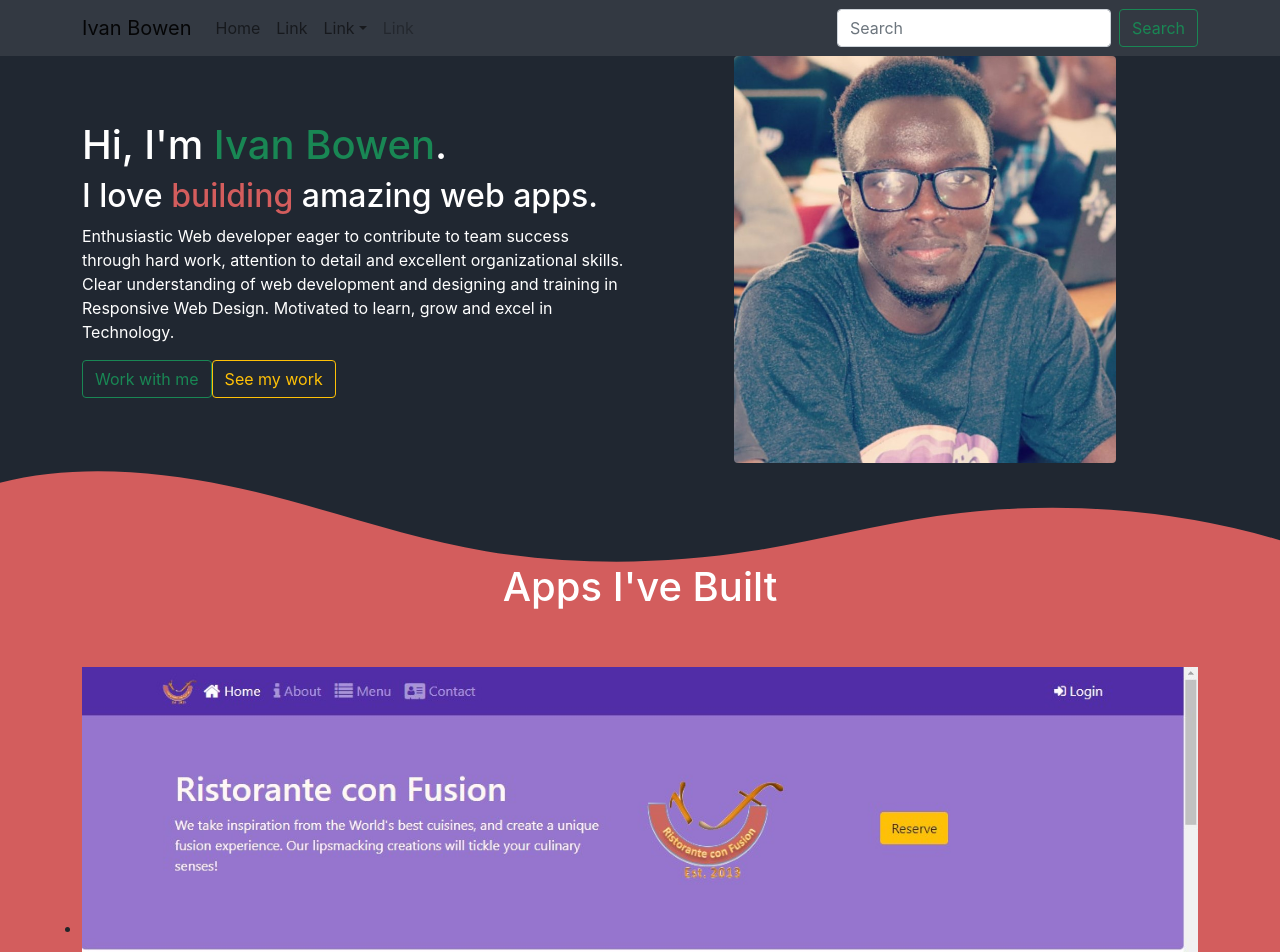
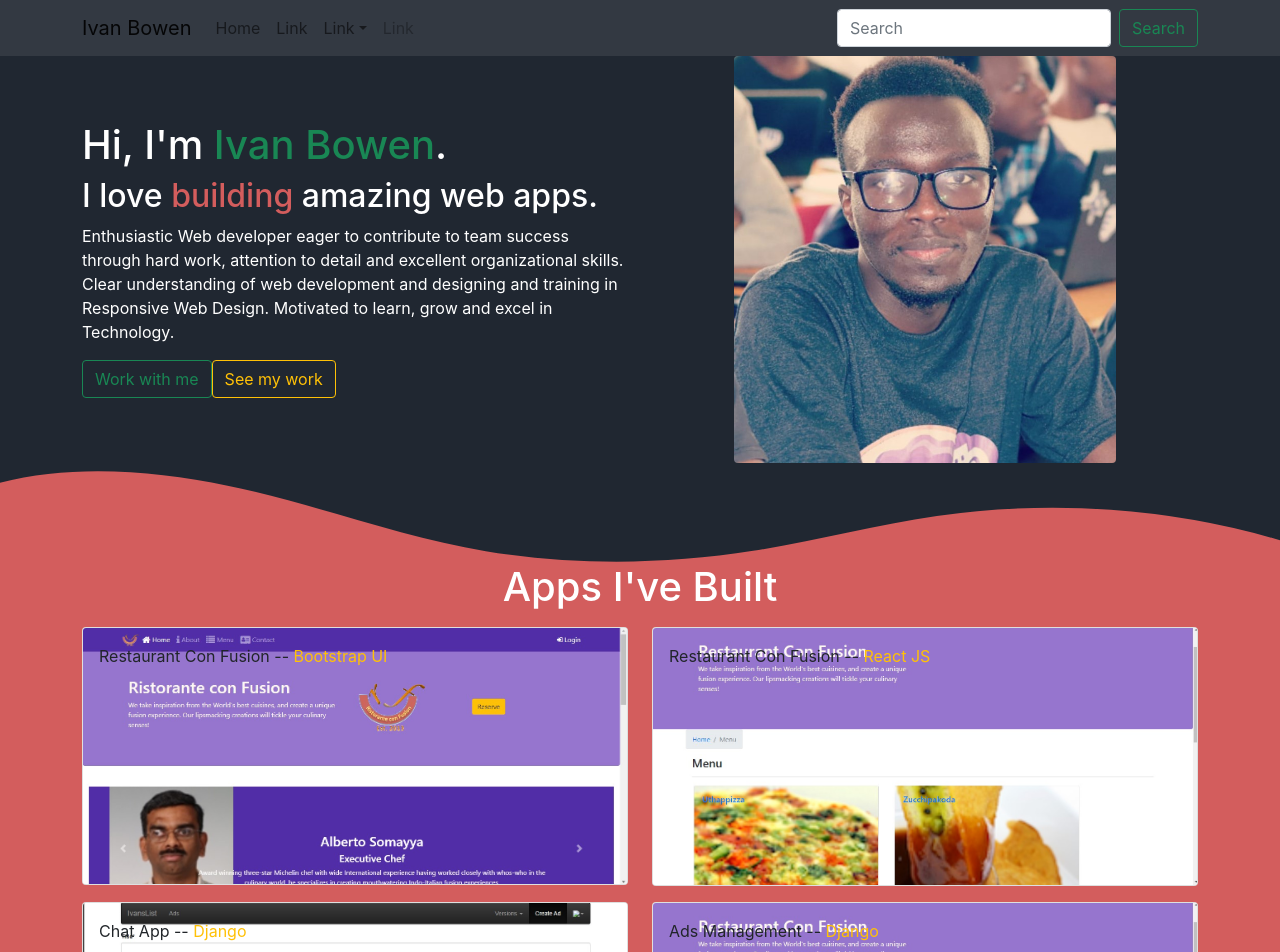
Before and after one commit to 874bowen/master-portfolio, a React (Create React App) app: page / in a window 1280 px wide. Shown: the top 952 px of the page. Built offline with nearby package versions, Linux system fonts and the light colour scheme.

Commit message:
using props(Projects) from parent and changing our Media to Card

```diff
--- a/src/components/ProjectComponent.js
+++ b/src/components/ProjectComponent.js
@@ -1,6 +1,6 @@
 import React, { Component } from "react";
-import { Media } from 'reactstrap';
-import { projects } from "../data";
+import { Media, Card, CardImg, CardImgOverlay, CardBody, CardText, CardTitle } from 'reactstrap';
+
 
 class Project extends Component {
 
@@ -9,57 +9,21 @@ class Project extends Component {
 
         // state stores properties inside this component
         this.state = {
-            projects : [
-                {
-                  id: 0,
-                  title:'Restaurant Con Fusion',
-                  subtitle: 'Bootstrap UI',
-                  image: './images/conF-bootstrap.jpg',
-                  category: 'frontend',
-                  link: "https://reactbootcamp.com",
-                  description:'A unique combination of Indian Uthappam (pancake) and Italian pizza, topped with Cerignola olives, ripe vine cherry tomatoes, Vidalia onion, Guntur chillies and Buffalo Paneer.'                        },
-               {
-                  id: 1,
-                  title:'Restaurant Con Fusion',
-                  subtitle: 'React JS',
-                  image: './images/react-conF.jpg',
-                  category: 'frontend',
-                  link: "https://reactbootcamp.com",
-                  description:'A unique combination of Indian Uthappam (pancake) and Italian pizza, topped with Cerignola olives, ripe vine cherry tomatoes, Vidalia onion, Guntur chillies and Buffalo Paneer.'                        },
-               {
-                  id: 2,
-                  title:'Chat App',
-                  subtitle: 'Django',
-                  image: './images/dj-ads.jpg',
-                  category: 'backend',
-                  link: "https://reactbootcamp.com",
-                  description:'A unique combination of Indian Uthappam (pancake) and Italian pizza, topped with Cerignola olives, ripe vine cherry tomatoes, Vidalia onion, Guntur chillies and Buffalo Paneer.'                        },
-               {
-                  id: 3,
-                  title:'Ads Management',
-                  subtitle: 'Django',
-                  image: './images/react-conF.jpg',
-                  category: 'backend',
-                  link: "https://reactbootcamp.com",
-                  description:'A unique combination of Indian Uthappam (pancake) and Italian pizza, topped with Cerignola olives, ripe vine cherry tomatoes, Vidalia onion, Guntur chillies and Buffalo Paneer.'
-                }
-            ]
         }
     }
 
     render(){
-        const project = this.state.projects.map((proj) =>{
+        const project = this.props.projects.map((proj) =>{
             return(
-                <div key={proj.id} className="col-12 mt-5">
-                    <Media tag="li">
-                        <Media left middle>
-                            <Media object width="100%" src={proj.image} alt={proj.subtitle}/>
-                        </Media>
-                        <Media body className="ml-5">
-                            <Media heading className="text-success">{proj.title} --<span className="text-warning"> {proj.subtitle} </span></Media>
-                            <p>{proj.description}</p>
-                        </Media>
-                    </Media>
+                <div key={proj.id} className="col-12 col-md-6 mt-2 mb-2">
+                    <Card tag="li">
+                        <CardImg width="100%" src={proj.image} alt={proj.subtitle}/>
+
+                        <CardImgOverlay>
+                            <CardTitle >{proj.title} --<span className="text-warning"> {proj.subtitle} </span></CardTitle>
+                            {/* <p>{proj.description}</p> */}
+                        </CardImgOverlay>
+                    </Card>
                 </div>
             );
         });
@@ -70,9 +34,7 @@ class Project extends Component {
                         <h1 className="text-center text-white">
                         Apps I've Built
                         </h1>
-                        <Media list>
-                            {project}
-                        </Media>
+                        {project}
                     </div>
                 </div>
                 <section class="proj-bcg">
--- /dev/null
+++ b/src/shared/projects.js
@@ -0,0 +1,202 @@
+export const PROJECTS = [
+    {
+      id: 0,
+      title:'Restaurant Con Fusion',
+      subtitle: 'Bootstrap UI',
+      image: './images/conF-bootstrap.jpg',
+      category: 'frontend',
+      link: "https://reactbootcamp.com",
+      description:'A unique combination of Indian Uthappam (pancake) and Italian pizza, topped with Cerignola olives, ripe vine cherry tomatoes, Vidalia onion, Guntur chillies and Buffalo Paneer.',
+      comment: [
+        {
+            id: 0,
+            dishId: 0,
+            rating: 5,
+            comment: "Imagine all the eatables, living in conFusion!",
+            author: "John Lemon",
+            date: "2012-10-16T17:57:28.556094Z"
+        },
+        {
+            id: 1,
+            dishId: 0,
+            rating: 4,
+            comment: "Sends anyone to heaven, I wish I could get my mother-in-law to eat it!",
+            author: "Paul McVites",
+            date: "2014-09-05T17:57:28.556094Z"
+        },
+        {
+            id: 2,
+            dishId: 0,
+            rating: 3,
+            comment: "Eat it, just eat it!",
+            author: "Michael Jaikishan",
+            date: "2015-02-13T17:57:28.556094Z"
+        },
+        {
+            id: 3,
+            dishId: 0,
+            rating: 4,
+            comment: "Ultimate, Reaching for the stars!",
+            author: "Ringo Starry",
+            date: "2013-12-02T17:57:28.556094Z"
+        },
+        {
+            id: 4,
+            dishId: 0,
+            rating: 2,
+            comment: "It's your birthday, we're gonna party!",
+            author: "25 Cent",
+            date: "2011-12-02T17:57:28.556094Z"
+        }]                   },
+   {
+      id: 1,
+      title:'Restaurant Con Fusion',
+      subtitle: 'React JS',
+      image: './images/react-conF.jpg',
+      category: 'frontend',
+      link: "https://reactbootcamp.com",
+      description:'A unique combination of Indian Uthappam (pancake) and Italian pizza, topped with Cerignola olives, ripe vine cherry tomatoes, Vidalia onion, Guntur chillies and Buffalo Paneer.',
+      comment: [
+      {
+        id: 5,
+        dishId: 1,
+        rating: 5,
+        comment: "Imagine all the eatables, living in conFusion!",
+        author: "John Lemon",
+        date: "2012-10-16T17:57:28.556094Z"
+    },
+    {
+        id: 6,
+        dishId: 1,
+        rating: 4,
+        comment: "Sends anyone to heaven, I wish I could get my mother-in-law to eat it!",
+        author: "Paul McVites",
+        date: "2014-09-05T17:57:28.556094Z"
+    },
+    {
+        id: 7,
+        dishId: 1,
+        rating: 3,
+        comment: "Eat it, just eat it!",
+        author: "Michael Jaikishan",
+        date: "2015-02-13T17:57:28.556094Z"
+    },
+    {
+        id: 8,
+        dishId: 1,
+        rating: 4,
+        comment: "Ultimate, Reaching for the stars!",
+        author: "Ringo Starry",
+        date: "2013-12-02T17:57:28.556094Z"
+    },
+    {
+        id: 9,
+        dishId: 1,
+        rating: 2,
+        comment: "It's your birthday, we're gonna party!",
+        author: "25 Cent",
+        date: "2011-12-02T17:57:28.556094Z"
+    }
+    ]},
+   {
+      id: 2,
+      title:'Chat App',
+      subtitle: 'Django',
+      image: './images/dj-ads.jpg',
+      category: 'backend',
+      link: "https://reactbootcamp.com",
+      description:'A unique combination of Indian Uthappam (pancake) and Italian pizza, topped with Cerignola olives, ripe vine cherry tomatoes, Vidalia onion, Guntur chillies and Buffalo Paneer.',
+      comment: [
+        {
+            id: 10,
+            dishId: 2,
+            rating: 5,
+            comment: "Imagine all the eatables, living in conFusion!",
+            author: "John Lemon",
+            date: "2012-10-16T17:57:28.556094Z"
+        },
+        {
+            id: 11,
+            dishId: 2,
+            rating: 4,
+            comment: "Sends anyone to heaven, I wish I could get my mother-in-law to eat it!",
+            author: "Paul McVites",
+            date: "2014-09-05T17:57:28.556094Z"
+        },
+        {
+            id: 12,
+            dishId: 2,
+            rating: 3,
+            comment: "Eat it, just eat it!",
+            author: "Michael Jaikishan",
+            date: "2015-02-13T17:57:28.556094Z"
+        },
+        {
+            id: 13,
+            dishId: 2,
+            rating: 4,
+            comment: "Ultimate, Reaching for the stars!",
+            author: "Ringo Starry",
+            date: "2013-12-02T17:57:28.556094Z"
+        },
+        {
+            id: 14,
+            dishId: 2,
+            rating: 2,
+            comment: "It's your birthday, we're gonna party!",
+            author: "25 Cent",
+            date: "2011-12-02T17:57:28.556094Z"
+        }
+      ]                         },
+   {
+      id: 3,
+      title:'Ads Management',
+      subtitle: 'Django',
+      image: './images/react-conF.jpg',
+      category: 'backend',
+      link: "https://reactbootcamp.com",
+      description:'A unique combination of Indian Uthappam (pancake) and Italian pizza, topped with Cerignola olives, ripe vine cherry tomatoes, Vidalia onion, Guntur chillies and Buffalo Paneer.',
+      comment: [
+        {
+            id: 15,
+            dishId: 3,
+            rating: 5,
+            comment: "Imagine all the eatables, living in conFusion!",
+            author: "John Lemon",
+            date: "2012-10-16T17:57:28.556094Z"
+        },
+        {
+            id: 16,
+            dishId: 3,
+            rating: 4,
+            comment: "Sends anyone to heaven, I wish I could get my mother-in-law to eat it!",
+            author: "Paul McVites",
+            date: "2014-09-05T17:57:28.556094Z"
+        },
+        {
+            id: 17,
+            dishId: 3,
+            rating: 3,
+            comment: "Eat it, just eat it!",
+            author: "Michael Jaikishan",
+            date: "2015-02-13T17:57:28.556094Z"
+        },
+        {
+            id: 18,
+            dishId: 3,
+            rating: 4,
+            comment: "Ultimate, Reaching for the stars!",
+            author: "Ringo Starry",
+            date: "2013-12-02T17:57:28.556094Z"
+        },
+        {
+            id: 19,
+            dishId: 3,
+            rating: 2,
+            comment: "It's your birthday, we're gonna party!",
+            author: "25 Cent",
+            date: "2011-12-02T17:57:28.556094Z"
+        }
+    ]
+    }
+]
```
